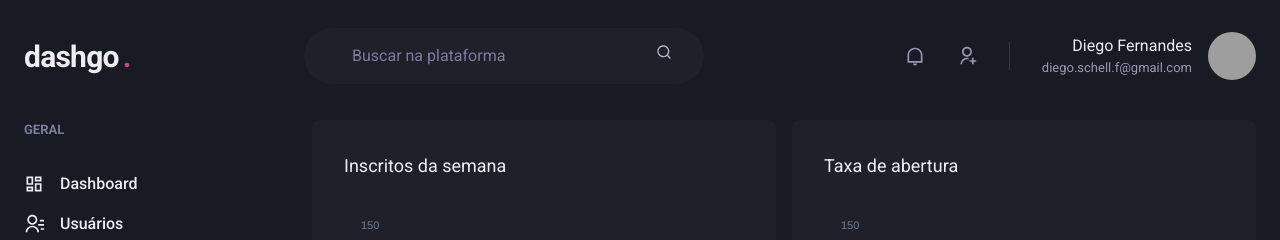
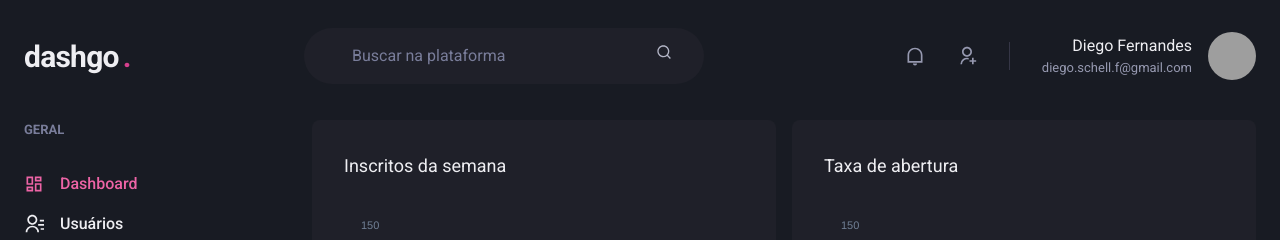
Before and after one commit to Lego4m/Ignite-ReactJS, a Next.js app in the folder 04-dashgo/: page /dashboard in a window 1280 px wide. Shown: the top 240 px of the page. Built offline with nearby package versions, Linux system fonts and the light colour scheme; grey boxes are pictures that could not be loaded.

Commit message:
04 - Sinalizando link ativo

```diff
--- /dev/null
+++ b/04-dashgo/src/components/ActiveLink.tsx
@@ -0,0 +1,37 @@
+import { cloneElement, ReactElement } from 'react';
+import Link, { LinkProps } from 'next/link';
+import { useRouter } from 'next/router';
+
+interface ActiveLinkProps extends LinkProps {
+  children: ReactElement;
+  shouldMatchExactHref?: boolean;
+}
+
+export function ActiveLink({
+  children,
+  shouldMatchExactHref = false,
+  ...rest
+}: ActiveLinkProps) {
+  const { asPath } = useRouter();
+
+  let isActive = false;
+
+  if (shouldMatchExactHref && (asPath === rest.href || asPath === rest.as)) {
+    isActive = true;
+  }
+
+  if (!shouldMatchExactHref &&
+    (asPath.startsWith(String(rest.href)) ||
+    asPath.startsWith(String(rest.as)))
+  ) {
+    isActive = true;
+  }
+
+  return (
+    <Link {...rest}>
+      {cloneElement(children, {
+        color: isActive ? 'pink.400' : 'gray.50'
+      })}
+    </Link>
+  )
+}
--- a/04-dashgo/src/components/Sidebar/NavLink.tsx
+++ b/04-dashgo/src/components/Sidebar/NavLink.tsx
@@ -1,6 +1,6 @@
 import { Link as ChakraLink, Icon, Text, LinkProps as ChakraLinkProps } from '@chakra-ui/react';
 import { ElementType } from 'react';
-import Link from 'next/link';
+import { ActiveLink } from '../ActiveLink';
 
 interface NavLinkProps extends ChakraLinkProps {
   icon: ElementType;
@@ -10,11 +10,11 @@
 
 export function NavLink({ icon, children, href, ...rest }: NavLinkProps) {
   return (
-    <Link href={href} passHref>
+    <ActiveLink href={href} passHref>
       <ChakraLink display='flex' alignItems='center' {...rest}>
         <Icon as={icon} fontSize='20' />
         <Text ml='4' fontWeight='medium'>{children}</Text>
       </ChakraLink>
-    </Link>
+    </ActiveLink>
   )
 }
```
